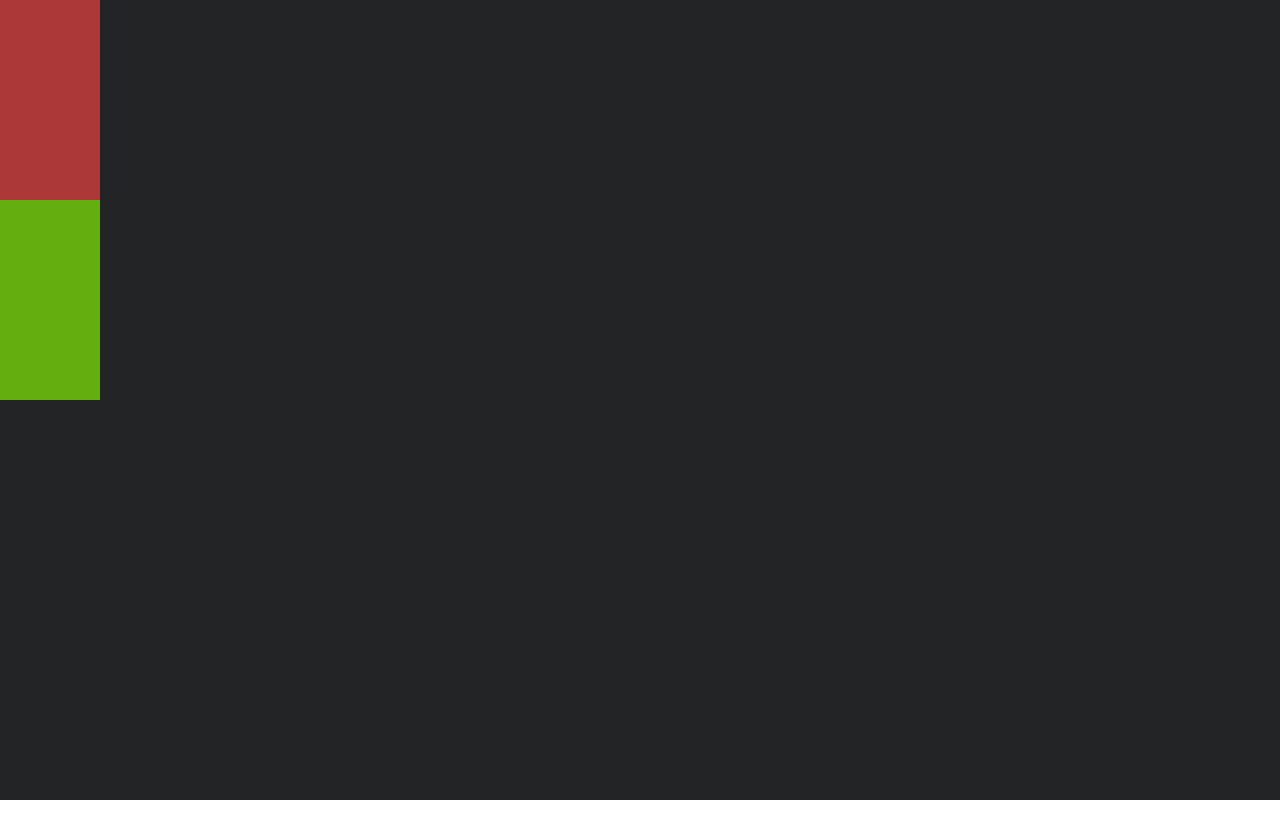
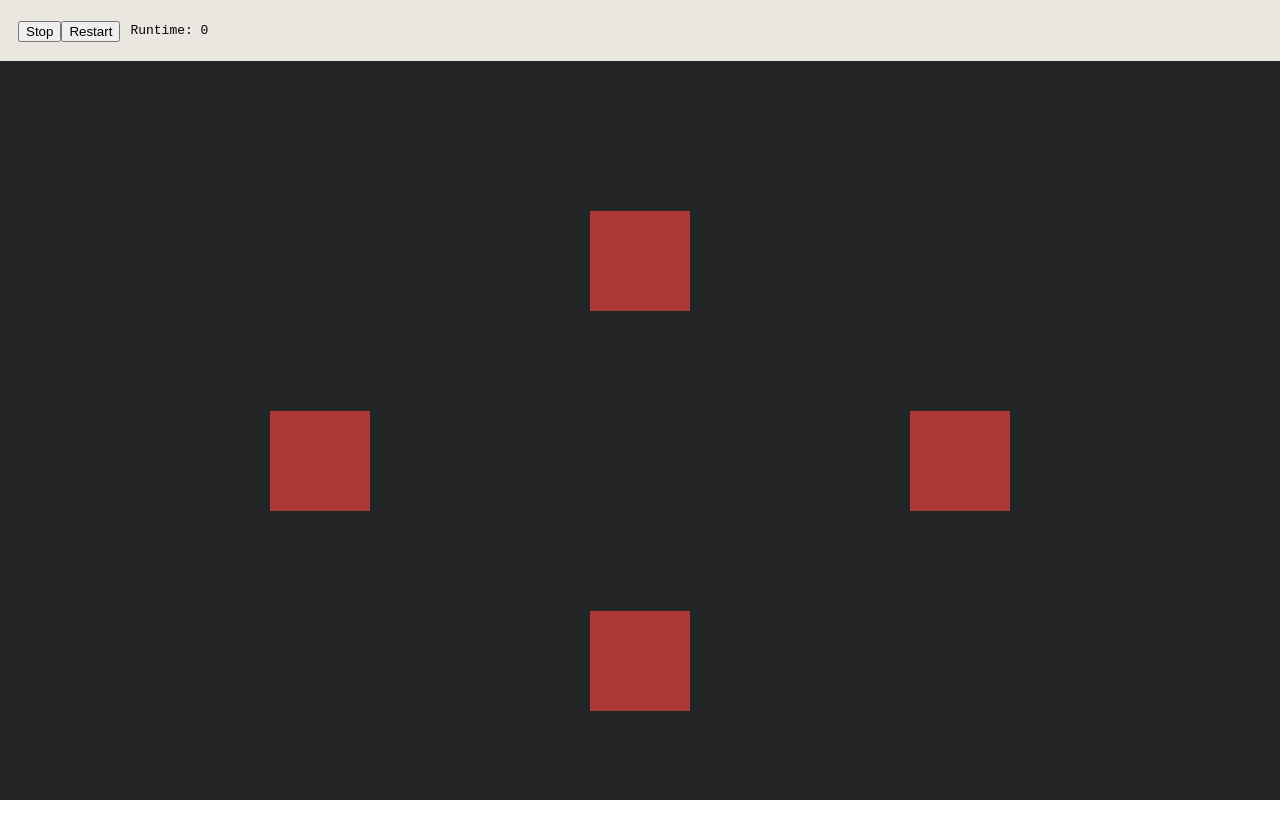
Before and after one commit to dillondrenzek/traffic, a React (Create React App) app in the folder app/: page / in a window 1280 px wide. Shown: the top 838 px of the page. Before the commit the page ends 800 px from the top, so only its background shows below. Built offline with nearby package versions, Linux system fonts and the light colour scheme.

Commit message:
visual representation of intersection

```diff
--- a/app/src/App.css
+++ b/app/src/App.css
@@ -2,5 +2,27 @@
   width: 100vw;
   height: 100vh;
   background-color: #232425;
-  position: relative;
+  display: flex;
+  flex-direction: column;
 }
+
+.Console {
+  flex: 0 0 auto;
+}
+
+.Display {
+  flex: 1 0 auto;
+}
+
+
+
+.Console {
+  background-color: #eae7e0;
+  padding: 10px 18px;
+  display: flex;
+  align-items: center;
+}
+
+.Console > *:not(:last-child) {
+  margin-right: 10px;
+}
--- a/app/src/App.tsx
+++ b/app/src/App.tsx
@@ -1,16 +1,19 @@
 import React, { Component } from 'react';
 import './App.css';
 
-import {Stoplight, LightState, Intersection, IntersectionState, Direction} from './traffic';
+import {LightState, Intersection, IntersectionState, Direction} from './traffic';
+
+import * as UI from './components';
 
 interface AppState {
-  intersection: IntersectionState;
+  runtime: number;
+  intersection: Intersection;
+  intersectionState: IntersectionState;
   intersectionUpdate: any;
 }
 
-class App extends Component<{}, AppState> {
-
-  public intersection = new Intersection()
+const getIntersection = () => {
+  return new Intersection()
     .addStage({
       north: LightState.Green,
       south: LightState.Green
@@ -35,30 +38,54 @@
       east: LightState.Red,
       west: LightState.Red
     }, 1000);
+}
+
+class App extends Component<{}, AppState> {
 
   constructor(props: {}) {
     super(props);
 
+    const intersection = getIntersection();
+
     this.state = {
-      intersection: this.intersection.state,
+      runtime: 0,
+      intersection,
+      intersectionState: intersection.state,
       intersectionUpdate: null
     }
   }
 
   componentDidMount() {
-    // run the intersection simulation
-    this.intersection.run();
+
+  }
+
+  stopSimulation = () => {
+    // Clear interval
+    if (this.state.intersectionUpdate) {
+      clearInterval(this.state.intersectionUpdate);
+    }
+  }
+
+  resetIntersection = () => {
+    this.stopSimulation();
+
+    const intersection = getIntersection();
 
     // periodically poll simulation to update state
+    const updatePeriod = 100;
     const intersectionUpdate = setInterval(() => {
-      const intersection = this.intersection.state;
       this.setState({
-        intersection
+        runtime: this.state.runtime + updatePeriod,
+        intersectionState: this.state.intersection.state
       });
-    }, 100);
+    }, updatePeriod);
 
-    // update state with intersection update
+    intersection.run();
+
     this.setState({
+      runtime: 0,
+      intersection,
+      intersectionState: intersection.state,
       intersectionUpdate
     });
   }
@@ -66,15 +93,33 @@
   render() {
 
     const {
+      runtime,
       intersection
     } = this.state;
 
     return (
       <div className="App">
-        <Stoplight state={intersection.north} />
-        <Stoplight state={intersection.south} />
-        <Stoplight state={intersection.west} />
-        <Stoplight state={intersection.east} />
+
+        <div className="Console">
+          <div>
+            <button onClick={this.stopSimulation}>
+              Stop
+            </button>
+            <button onClick={this.resetIntersection}>
+              Restart
+            </button>
+          </div>
+          <code>
+            <pre>
+              Runtime: {runtime}
+            </pre>
+          </code>
+        </div>
+
+        <div className="Display">
+          <UI.Intersection intersection={intersection} />
+        </div>
+
       </div>
     );
   }
--- /dev/null
+++ b/app/src/components/Intersection.css
@@ -0,0 +1,27 @@
+.Intersection {
+  height: 100%;
+  width: 100%;
+  position: absolute;
+}
+
+.Stoplight {
+  position: absolute;
+  transform: translate(-50%, -50%);
+}
+
+.Stoplight.north {
+  top: 25%;
+  left: 50%;
+}
+.Stoplight.east {
+  top: 50%;
+  left: 75%;
+}
+.Stoplight.west {
+  top: 50%;
+  left: 25%;
+}
+.Stoplight.south {
+  top: 75%;
+  left: 50%;
+}
--- /dev/null
+++ b/app/src/components/Intersection.tsx
@@ -0,0 +1,29 @@
+import React, { Component } from 'react';
+import * as Traffic from '../traffic';
+import { Stoplight } from './Stoplight';
+import './Intersection.css';
+
+
+export interface IntersectionProps {
+  intersection: Traffic.Intersection;
+}
+
+export class Intersection extends Component<IntersectionProps, {}> {
+  render() {
+    const {
+      intersection
+    } = this.props;
+    const classNames = [
+      'Intersection',
+    ].join(' ');
+
+    return (
+      <div className={classNames}>
+        <Stoplight className='north' state={intersection.state.north} />
+        <Stoplight className='west' state={intersection.state.west} />
+        <Stoplight className='east' state={intersection.state.east} />
+        <Stoplight className='south' state={intersection.state.south} />
+      </div>
+    )
+  }
+}
--- a/app/src/traffic/components/Stoplight.tsx
+++ b/app/src/components/Stoplight.tsx
@@ -1,20 +1,23 @@
 import React, { Component } from 'react';
-import { LightState } from '../light';
+import * as Traffic from '../traffic';
 import './Stoplight.css';
 
 
 export interface StoplightProps {
-  state: LightState;
+  className?: string;
+  state: Traffic.LightState;
 }
 
 export class Stoplight extends Component<StoplightProps, {}> {
   render() {
     const {
+      className,
       state
     } = this.props;
     const classNames = [
       'Stoplight',
-      `state-${state}`
+      `state-${state}`,
+      className || ''
     ].join(' ');
 
     return (
--- /dev/null
+++ b/app/src/components/index.ts
@@ -0,0 +1,2 @@
+export * from './Intersection';
+export * from './Stoplight';
--- a/app/src/traffic/index.ts
+++ b/app/src/traffic/index.ts
@@ -1,4 +1,2 @@
 export * from './light';
 export * from './intersection';
-
-export * from './components/Stoplight';
```
Also changed, not shown: app/src/components/Stoplight.css (renamed from app/src/traffic/components/Stoplight.css).
